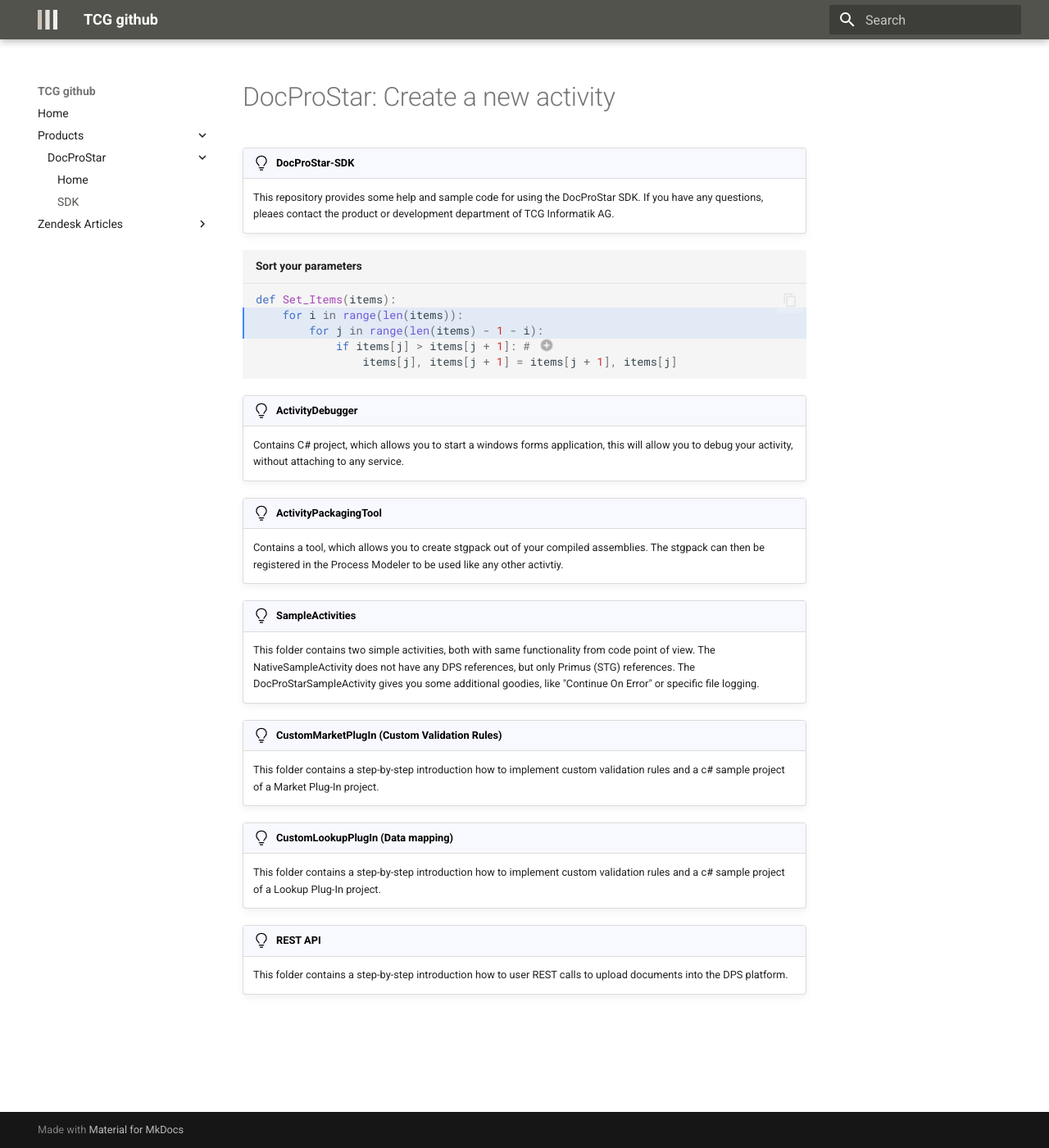
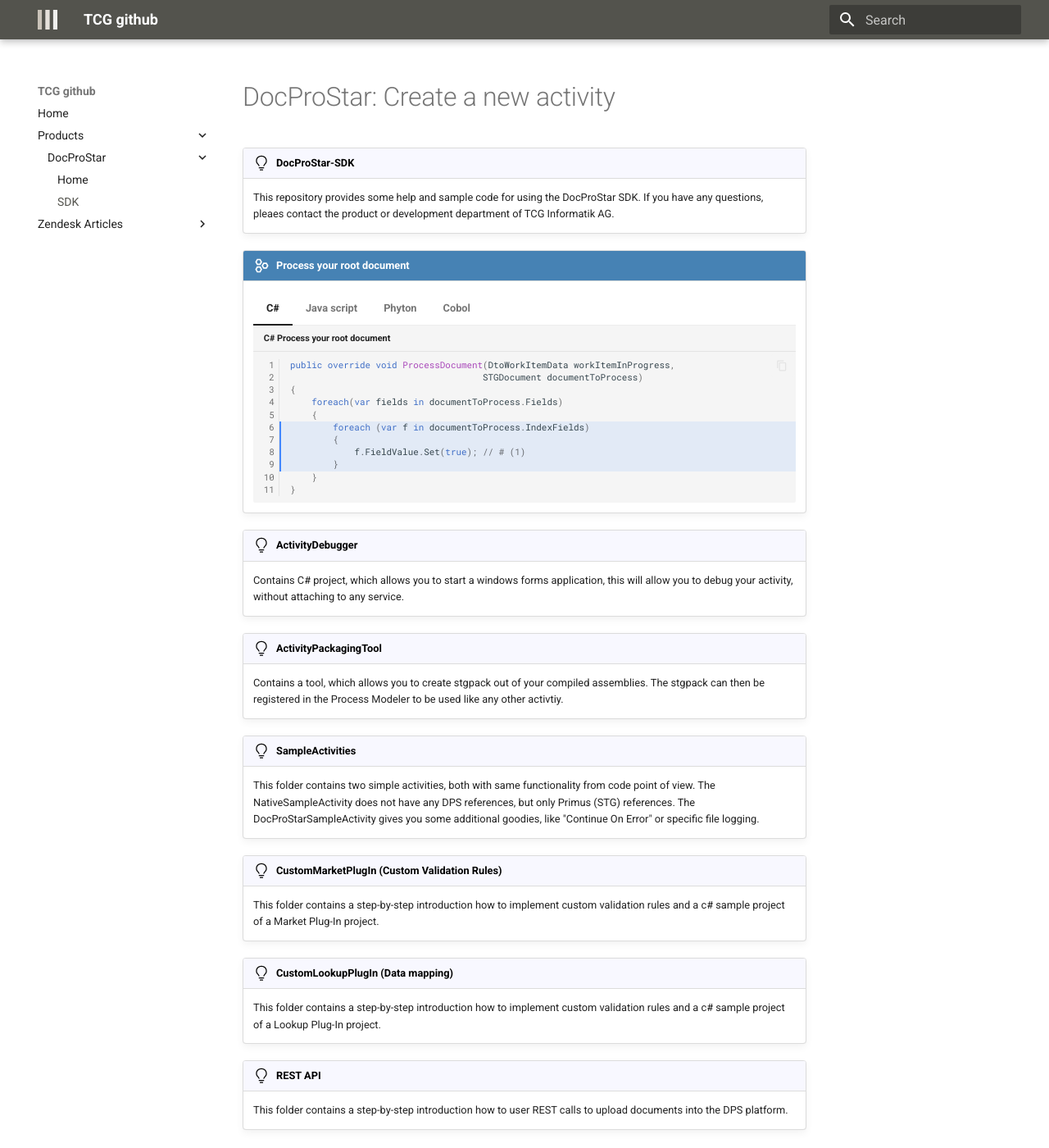
Before and after one commit to soldew/mkdocs, an MkDocs documentation site: the page built from docs/newActivity.md, in a window 1280 px wide and 1400 px high. Shown: the whole window at 82% size. Built offline with MkDocs 1.6.1 and Material for MkDocs 9.7.7, drawn with Linux system fonts in a browser that asks for light colours; emoji names are drawn with the system emoji font.

Commit message:
Code changes

````diff
--- a/docs/newActivity.md
+++ b/docs/newActivity.md
@@ -5,16 +5,62 @@
 	This repository provides some help and sample code for using the DocProStar SDK.
 	If you have any questions, pleaes contact the product or development department of TCG Informatik AG.
 
-``` py hl_lines="2 3" title="Sort your parameters"
-def Set_Items(items):
-    for i in range(len(items)):
-        for j in range(len(items) - 1 - i):
-            if items[j] > items[j + 1]: # (1)
-                items[j], items[j + 1] = items[j + 1], items[j]
-```
+!!! dps-example "Process your root document"
+	=== "C#"
+		``` c# linenums="1" hl_lines="6 7 8 9" title="C# Process your root document"
+		public override void ProcessDocument(DtoWorkItemData workItemInProgress,
+											STGDocument documentToProcess)
+		{
+			foreach(var fields in documentToProcess.Fields)
+			{
+				foreach (var f in documentToProcess.IndexFields)
+				{
+					f.FieldValue.Set(true); // # (1)
+				}
+			}
+		}
 
-1.  :man_raising_hand: I'm a code annotation! I can contain `code`, __formatted
-    text__, images, ... basically anything that can be written in Markdown.
+		```
+
+	=== "Java script"
+		``` java linenums="1" hl_lines="6 7 8 9" title="C# Process your root document"
+		function reverseString(str) {
+
+			// empty string
+			let newString = "";
+			for (let i = str.length - 1; i >= 0; i--) {
+				newString += str[i];
+			}
+			return newString;
+		}
+		```
+
+	=== "Phyton"
+		``` py linenums="1" hl_lines="6 7 8 9" title="C# Process your root document"
+			import pandas as pd
+			# Read data from a CSV file
+			data = pd.read_csv('data.csv')
+
+			# Perform basic analysis
+			mean = data['column_name'].mean()
+			print(f"Mean: {mean}")
+		```
+
+	=== "Cobol"
+
+		``` cobol linenums="1" hl_lines="6 7 8 9" title="C# Process your root document"
+			*> setup the identification division
+            IDENTIFICATION DIVISION.
+            *> setup the program id
+            PROGRAM-ID. HELLO.
+            *> setup the procedure division (like 'main' function)
+            PROCEDURE DIVISION.
+              *> print a string
+              DISPLAY 'WILLKOMMEN'.
+            *> end our program
+            STOP RUN.
+
+		```
 
 !!! dps-tip "ActivityDebugger"
 	Contains C# project, which allows you to start a windows forms application, this will allow you to debug your activity, without attaching to any service.
--- a/docs/stylesheets/styles.css
+++ b/docs/stylesheets/styles.css
@@ -9,6 +9,9 @@
   --md-admonition-icon--dps-option: url(list-box-outline.svg);
 }
 
+body {
+  /*background: gainsboro;*/
+}
 /* Admonition style for examples */
 .md-typeset .admonition.dps-example,
 .md-typeset details.dps-example {
````
